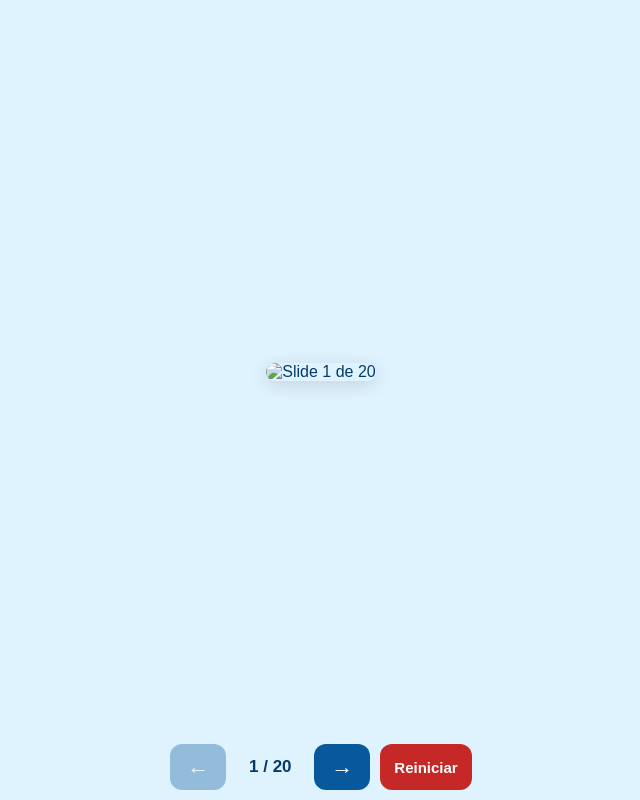
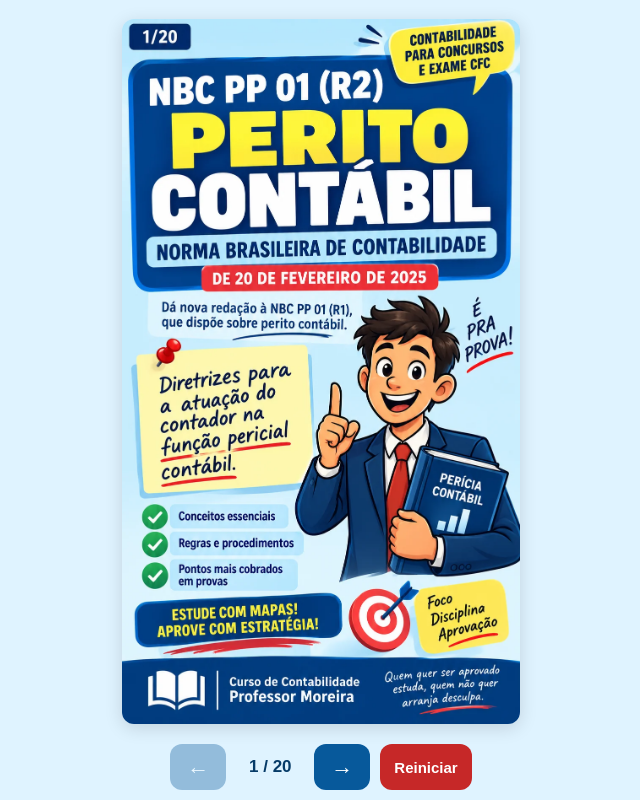
Before and after one commit to professormoreiracontabilidade-rgb/NBC-PP-01-MAPAS-MENTAIS, a plain HTML site: page index.html in a window 1280 px wide. Shown: the whole page, without its empty margins (319-959 px from the left). Drawn offline with Linux system fonts and the light colour scheme; files whose address does not match are found by name.

Commit message:
Fix image source paths and improve formatting

```diff
--- a/index.html
+++ b/index.html
@@ -18,13 +18,13 @@ button:active{transform:scale(.97)}
 button:disabled{opacity:.35}
 #reset{background:#c62828;font-size:15px;padding:0 14px}
 #count{min-width:68px;text-align:center;font-weight:800;font-size:17px}
-@media (max-width:420px){.app{padding-left:6px;padding-right:6px}.bar{gap:7px}button{min-width:54px;padding:0 12px}}
+@media(max-width:420px){.app{padding-left:6px;padding-right:6px}.bar{gap:7px}button{min-width:54px;padding:0 12px}}
 </style>
 </head>
 <body>
 <main class="app" aria-label="Carrossel NBC PP 01 R2">
   <section class="stage" id="stage">
-    <img id="slide" src="imagens/01.webp" alt="Slide 1 de 20" draggable="false" decoding="async" fetchpriority="high">
+    <img id="slide" src="01.webp" alt="Slide 1 de 20" draggable="false" decoding="async" fetchpriority="high">
   </section>
   <nav class="bar" aria-label="Controles do carrossel">
     <button id="prev" type="button" aria-label="Imagem anterior">←</button>
@@ -34,33 +34,62 @@ button:disabled{opacity:.35}
   </nav>
 </main>
 <script>
-(() => {
-  const total=20, img=document.getElementById('slide'), count=document.getElementById('count');
-  const prev=document.getElementById('prev'), next=document.getElementById('next'), reset=document.getElementById('reset');
+(()=>{
+  const total=20;
+  const img=document.getElementById('slide');
+  const count=document.getElementById('count');
+  const prev=document.getElementById('prev');
+  const next=document.getElementById('next');
+  const reset=document.getElementById('reset');
   const stage=document.getElementById('stage');
-  let current=1, startX=0, startY=0;
-  const path=n=>`imagens/${String(n).padStart(2,'0')}.webp`;
-  function preload(n){ if(n>=1&&n<=total){ const p=new Image(); p.src=path(n); } }
+  let current=1,startX=0,startY=0;
+
+  // As imagens 01.webp a 20.webp estão na MESMA pasta do index.html.
+  const path=n=>`${String(n).padStart(2,'0')}.webp`;
+
+  function preload(n){
+    if(n>=1 && n<=total){
+      const p=new Image();
+      p.src=path(n);
+    }
+  }
+
   function show(n){
     current=Math.max(1,Math.min(total,n));
-    img.src=path(current); img.alt=`Slide ${current} de ${total}`;
+    img.src=path(current);
+    img.alt=`Slide ${current} de ${total}`;
     count.textContent=`${current} / ${total}`;
-    prev.disabled=current===1; next.disabled=current===total;
+    prev.disabled=current===1;
+    next.disabled=current===total;
     preload(current+1);
+    preload(current-1);
   }
+
   prev.addEventListener('click',()=>show(current-1));
   next.addEventListener('click',()=>show(current+1));
   reset.addEventListener('click',()=>show(1));
-  stage.addEventListener('touchstart',e=>{const t=e.changedTouches[0];startX=t.clientX;startY=t.clientY},{passive:true});
+
+  stage.addEventListener('touchstart',e=>{
+    const t=e.changedTouches[0];
+    startX=t.clientX;
+    startY=t.clientY;
+  },{passive:true});
+
   stage.addEventListener('touchend',e=>{
-    const t=e.changedTouches[0], dx=t.clientX-startX, dy=t.clientY-startY;
-    if(Math.abs(dx)>55 && Math.abs(dx)>Math.abs(dy)*1.2) show(current+(dx<0?1:-1));
+    const t=e.changedTouches[0];
+    const dx=t.clientX-startX;
+    const dy=t.clientY-startY;
+    if(Math.abs(dx)>55 && Math.abs(dx)>Math.abs(dy)*1.2){
+      show(current+(dx<0?1:-1));
+    }
   },{passive:true});
+
   document.addEventListener('keydown',e=>{
     if(e.key==='ArrowLeft') show(current-1);
     if(e.key==='ArrowRight') show(current+1);
     if(e.key==='Home') show(1);
   });
+
   show(1);
 })();
 </script>
```
